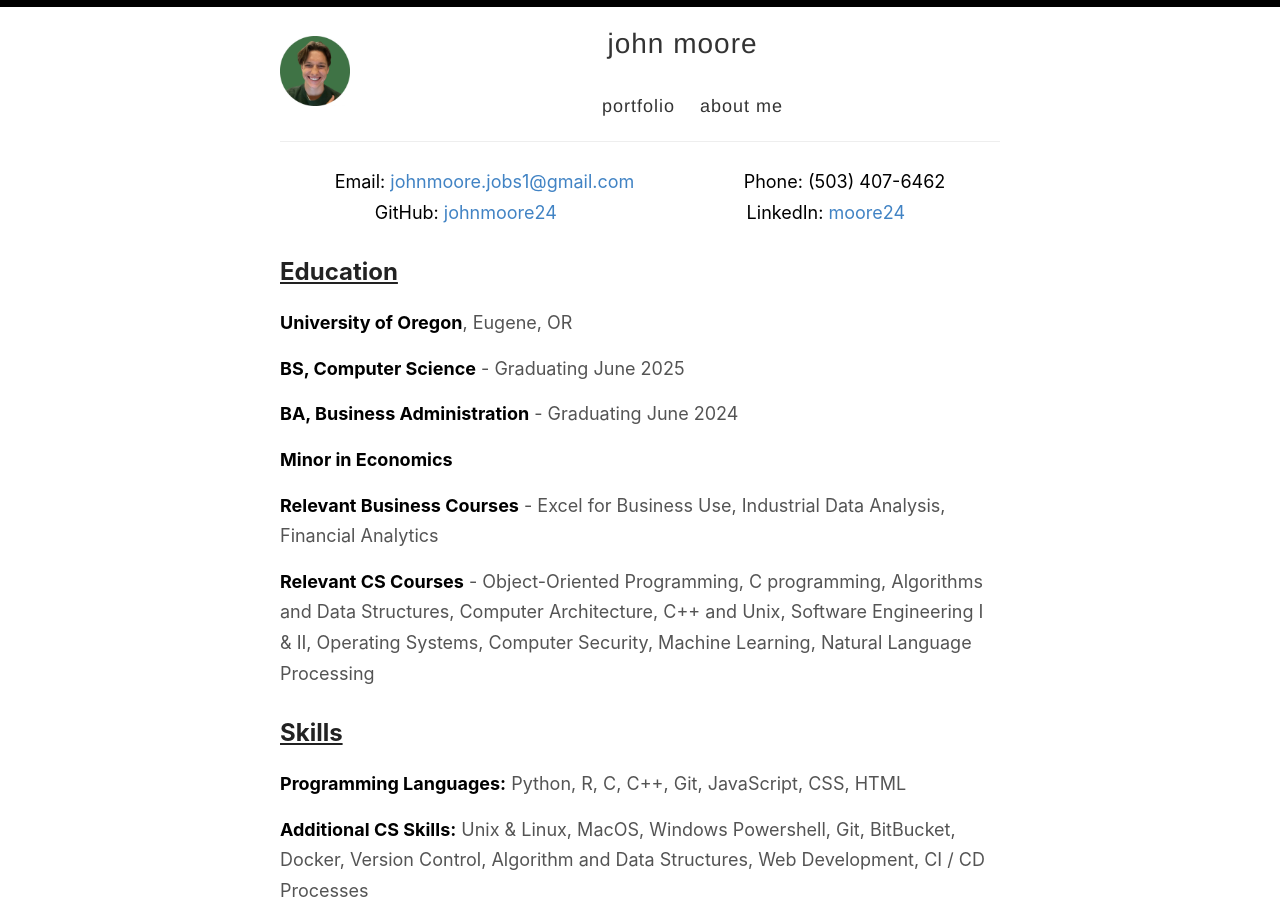
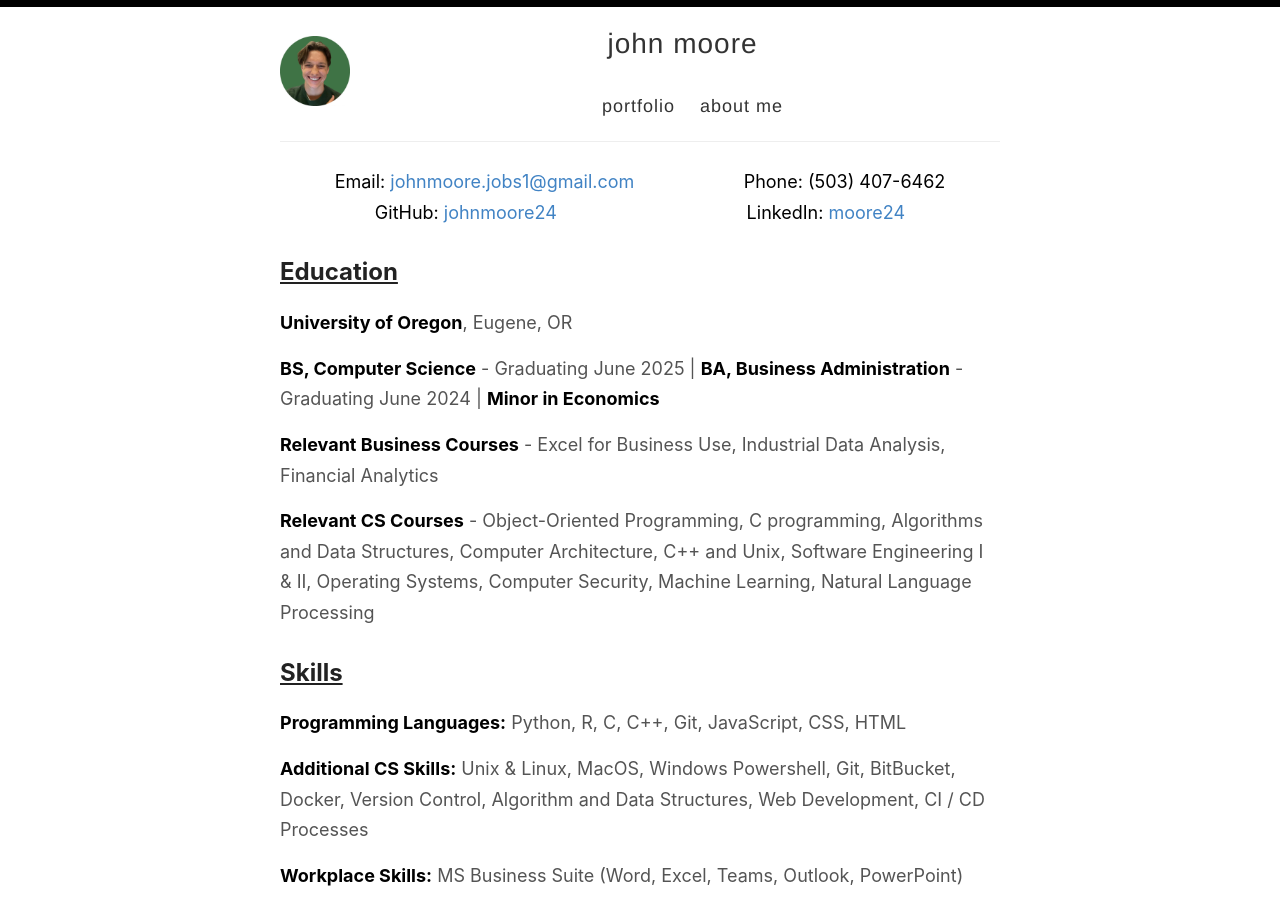
Before and after one commit to johnmoore24/johnmoore24.github.io, a Jekyll site: the page built from index.html, in a window 1280 px wide and 900 px high. Built offline with Jekyll 4.4.1, drawn with Linux system fonts in a browser that asks for light colours; the list of posts is cut into pages by our own code.

Commit message:
updating information on site

```diff
--- a/index.html
+++ b/index.html
@@ -35,9 +35,7 @@
   <section>
     <h2 style="text-align: left; text-decoration: underline;">Education</h2>
     <p style="color:rgb(84, 84, 84);"><span style="font-weight: bold; color: black;">University of Oregon</span>, Eugene, OR</p>
-    <p style="color:rgb(84, 84, 84);"><span style="font-weight: bold; color: black;">BS, Computer Science</span> - Graduating June 2025</p>
-    <p style="color:rgb(84, 84, 84);"><span style="font-weight: bold; color: black;">BA, Business Administration</span> - Graduating June 2024</p>
-    <p style="color:rgb(84, 84, 84);"><span style="font-weight: bold; color: black;">Minor in Economics</span></p>
+    <p style="color:rgb(84, 84, 84);"><span style="font-weight: bold; color: black;">BS, Computer Science</span> - Graduating June 2025 | <span style="font-weight: bold; color: black;">BA, Business Administration</span> - Graduating June 2024 | <span style="font-weight: bold; color: black;">Minor in Economics</span></p>
     <p style="color:rgb(84, 84, 84);"><span style="font-weight: bold; color: black;">Relevant Business Courses</span> - Excel for Business Use, Industrial Data Analysis, Financial Analytics</p>
     <p style="color:rgb(84, 84, 84);"><span style="font-weight: bold; color: black;">Relevant CS Courses</span> - Object-Oriented Programming, C programming, Algorithms and Data Structures, Computer Architecture, C++ and Unix, Software Engineering I & II, Operating Systems, Computer Security, Machine Learning, Natural Language Processing</p>
   </section>
```
